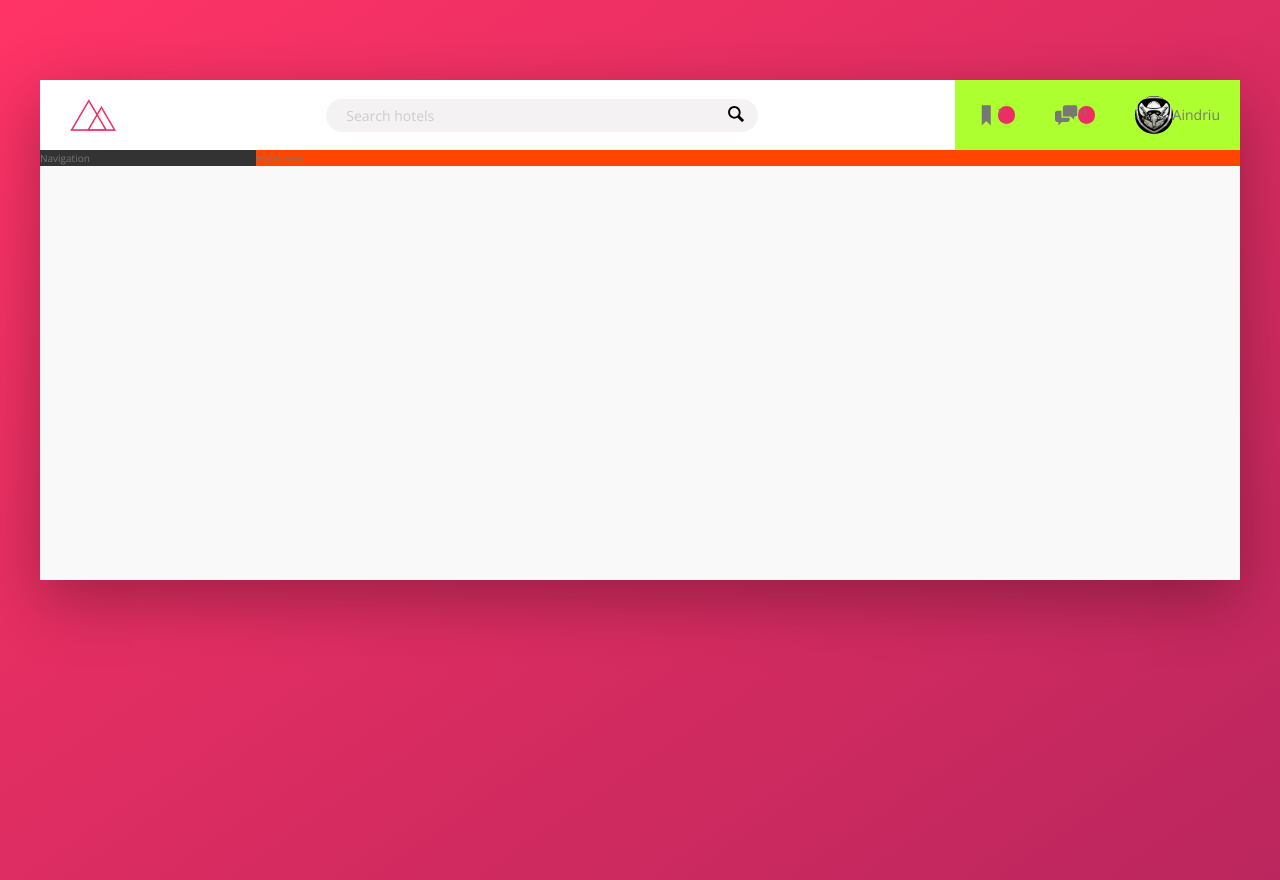
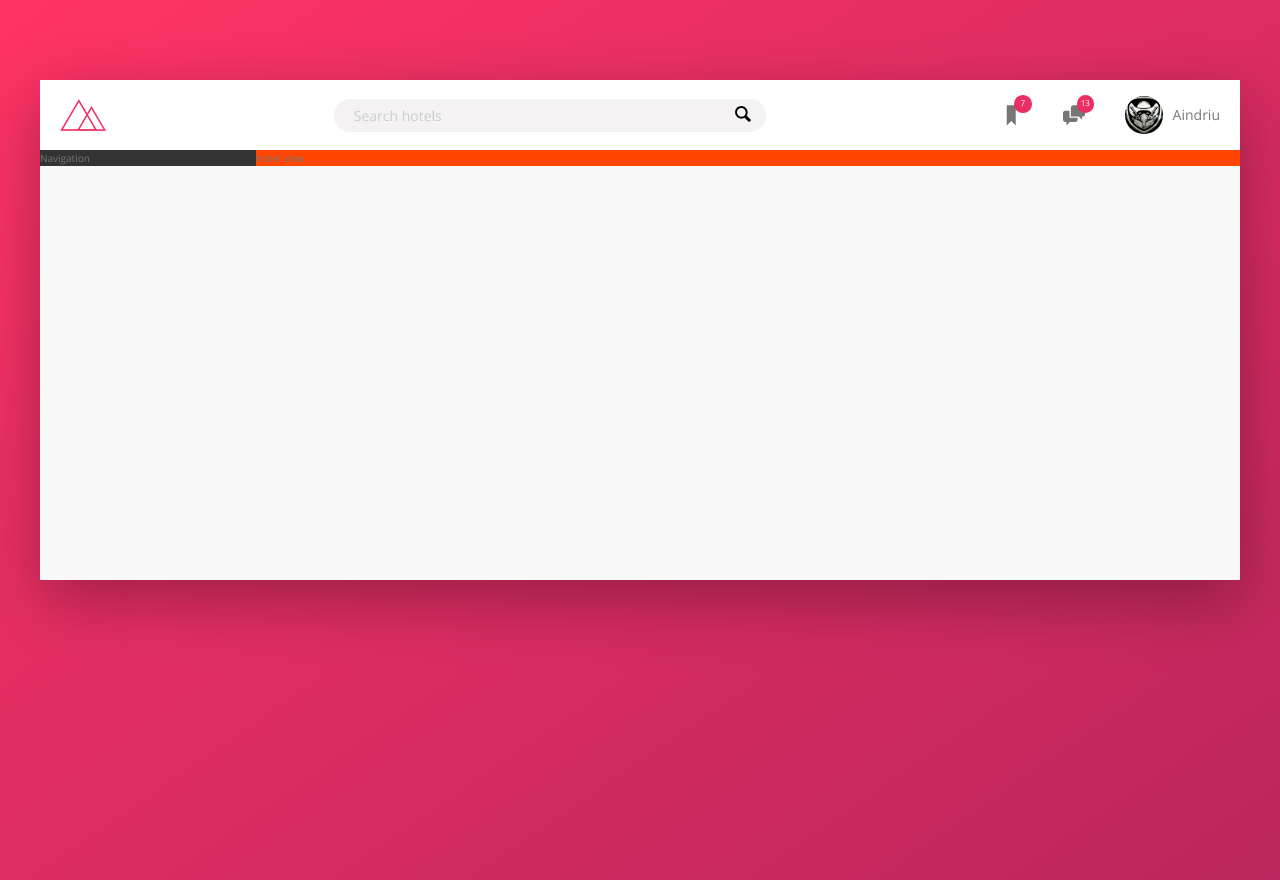
Before and after one commit to aindriu80/Trillio, a website: page index.html in a window 1280 px wide. Drawn offline with nearby package versions, Linux system fonts and the light colour scheme.

Commit message:
Building the header - finish alignment - non flexbox

```diff
--- a/resources/sass/_components.scss
+++ b/resources/sass/_components.scss
@@ -2,7 +2,7 @@
 // Logo
 .logo {
     height: 3.25rem;
-    margin-left: 3rem;
+    margin-left: 2rem;
 
 }
 
@@ -72,7 +72,7 @@
 // User Navigation
 
 .user-nav {
-    background-color: greenyellow;
+
     align-self: stretch;
 
 
@@ -92,13 +92,14 @@
     }
 
     &__icon-box {
-
+        position: relative;
     }
 
     &__icon {
         height: 2.25rem;
         width: 2.25rem;
         fill: var(--color-grey-dark-2);
+
     }
 
     &__notification {
@@ -107,19 +108,23 @@
         width: 1.75rem;
         border-radius: 50%;
         background-color: var(--color-primary);
-        color:fff;
+        color:#fff;
+        position: absolute;
+        top: 1.5rem;
+        right: 1.1rem;
+
+        display: flex;
+        justify-content: center;
+        align-items: center;
     }
 
-    &__user {
 
-    }
 
     &__user-photo {
         height: 3.75rem;
         border-radius: 50%;
+        margin-right: 1rem;
     }
 
-    &_user__name{
 
-    }
 }
```
Also changed, not shown: resources/css/style.css.
